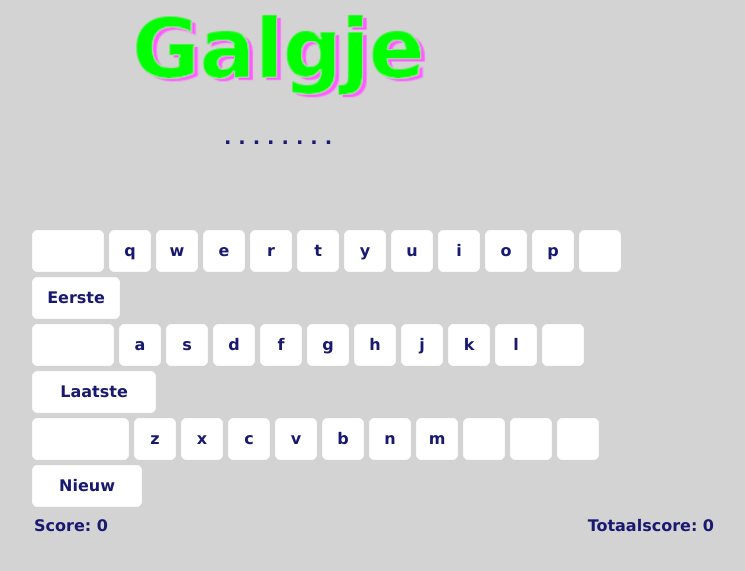
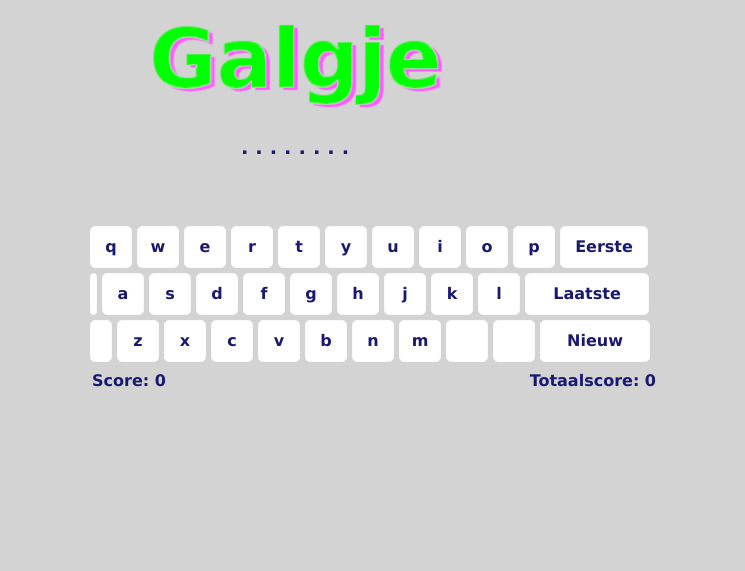
Before and after one commit to AadSchippers/acsgalgje, a Django app: page / in a window 1280 px wide. Shown: the top 571 px of the page, without its empty margins (266-1011 px from the left). Run offline with Django 4.2, Linux system fonts and the light colour scheme.

Commit message:
layout amendments

```diff
--- a/galgje/static/css/acsgalgje.css
+++ b/galgje/static/css/acsgalgje.css
@@ -10,15 +10,15 @@
 }
     #container {
     margin: auto;
-    width: 684px;
+    width: 568px;
     }
 
     #container .leftpanel {
-        width: 488px;
+        width: 406px;
     }
 
     #container .rightpanel {
-        width: 196px;
+        width: 162px;
     }
 
     #container .scorepanel {
@@ -30,7 +30,7 @@
         font-weight: 600;
         text-align: center;
         color: midnightblue;
-        width: 488px;
+        width: 406px;
     }
 
     #container .word {
@@ -39,14 +39,14 @@
         color: lightblue;
         text-align: center;
         background: midnightblue;
-        width: 488px;
+        width: 406px;
         }
 
     #container .statustext {
         font-weight: 600;
         text-align: center;
         color: midnightblue;
-        width: 488px;
+        width: 406px;
     }
 
     #keyboard {
@@ -83,7 +83,7 @@
                 }
 
                 #keyboard .capslock {
-                width: 80px;
+                width: 5px;
                 }
 
                 #keyboard .return {
@@ -91,7 +91,7 @@
                 }
 
                 #keyboard .left-shift {
-                width: 95px;
+                width: 20px;
                 }
 
                 #keyboard .nieuw {
--- a/galgje/templates/galgje/index.html
+++ b/galgje/templates/galgje/index.html
@@ -22,9 +22,8 @@
           {% if status > 6 %}
             <p style="display: block" textalign="center" class="word">{{ word }}</p>
           {% else %}
-            <p style="display: none" textalign="center" class="word">{{ word }}</p>
+            <br>
           {% endif %}
-          <br><br>
           <p textalign="center" class="statustext">{{ statustext }}</p>
         </td>
       <td class="rightpanel" align="right">
@@ -46,7 +45,6 @@
       <input type='text' name="pressedkey" maxlength="1" autofocus onkeyup=this.form.submit() size="1" style="opacity:0">
       {% csrf_token %}
       <ul id="keyboard">
-        <li class="tab"></li>
         {% if 'q' in guessedletters %}
           <li class="letter disabled">q</li>
         {% else %}
@@ -97,7 +95,6 @@
         {% else %}
           <li class="letter enabled">p</li>
         {% endif %}
-        <li class="symbol"></li>
         {% if eerste == "True" %}
           <li class="eerste disabled lastitem">Eerste</li>
         {% else %}
@@ -149,7 +146,6 @@
         {% else %}
           <li class="letter enabled">l</li>
         {% endif %}
-        <li class="symbol"></span></li>
         {% if laatste == "True" %}
           <li class="laatste disabled lastitem">Laatste</li>
         {% else %}
@@ -193,7 +189,6 @@
         {% endif %}
         <li class="symbol"></li>
         <li class="symbol"></li>
-        <li class="symbol"></li>
         <li class="nieuw enabled lastitem">Nieuw</li>
     </ul>
   </form>
```
